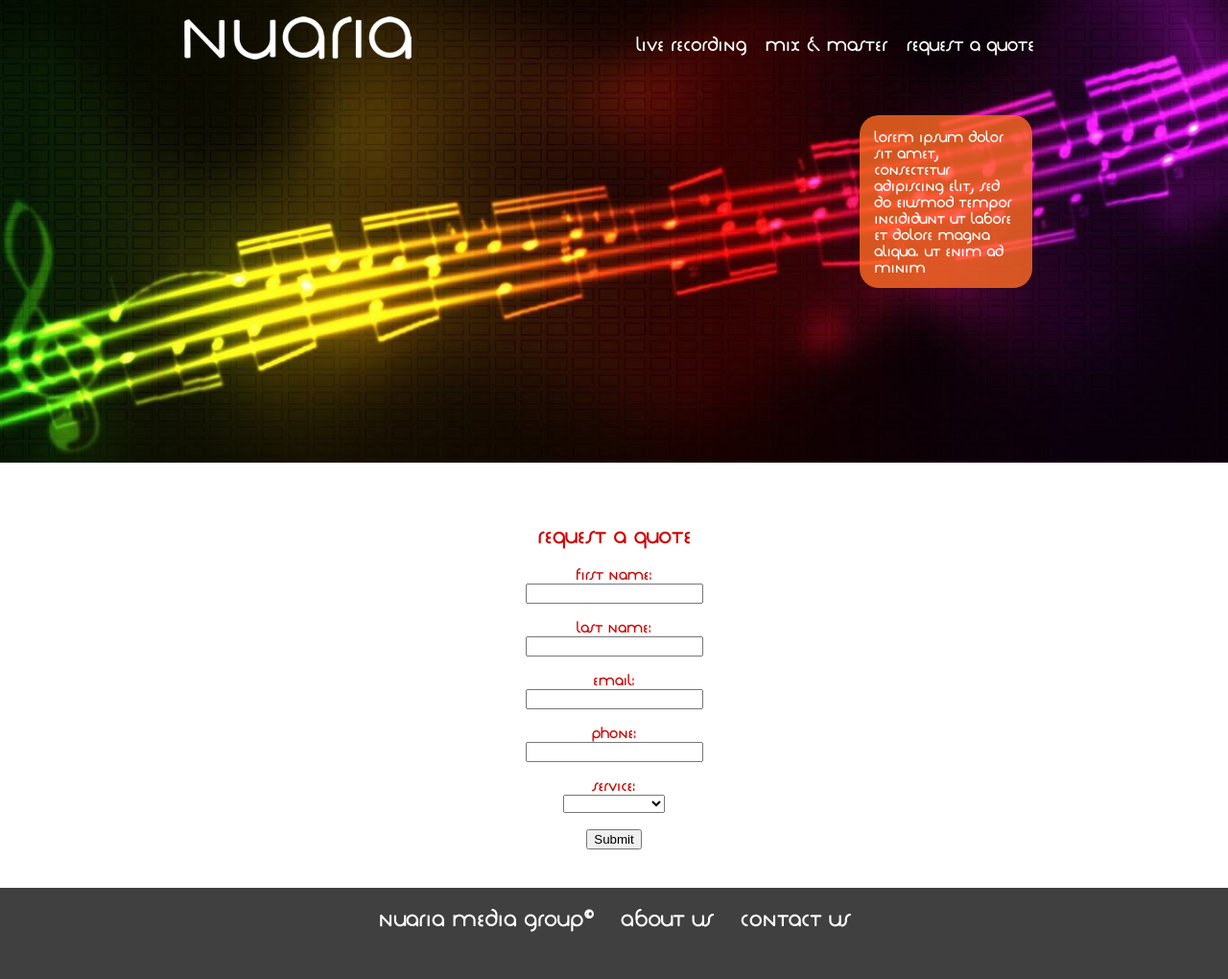
After one commit to jmoney618/music_man, a PHP site: page /quote.php in a window 1280 px wide. The commit adds this page. Shown: the whole page at 96% size. Run offline with PHP 8.4, Linux system fonts and the light colour scheme.

Commit message:
Broke out heading and footer into separate PHP scripts so they can be updated dynamically.  Also, moved quote form from index.php to new quote.php page.

```diff
--- /dev/null
+++ b/footer.php
@@ -0,0 +1,10 @@
+<?php
+/**
+ * Created by PhpStorm.
+ * User: Jose
+ * Date: 4/25/2017
+ * Time: 11:38 AM
+ */
+?>
+<div class="clear"></div>
+<footer> <a href="index.php">Nuaria Media Group&copy;</a> | <a href="#">About Us</a> | <a href="#">Contact Us</a></footer>
--- /dev/null
+++ b/heading.php
@@ -0,0 +1,26 @@
+<?php
+/**
+ * Created by PhpStorm.
+ * User: Jose
+ * Date: 4/25/2017
+ * Time: 11:28 AM
+ */
+?>
+<header><!-- Header, nav, & hero image -->
+    <img src="images/hero_music.png" id="hero_image" alt=""/><!-- Hero img -->
+    <div class="container">
+        <div id="top-navigation">
+            <div id="logo_wrapper"><a href="index.php" id="logo">Nuaria Media Group</a></div>
+            <nav>
+                <ul>
+                    <li><a href="#">live recording</a></li>
+                    <li><a href="#">mix &amp; master</a></li>
+                    <li><a href="quote.php">request a quote</a></li>
+                </ul>
+            </nav>
+        </div>
+        <div id="hero_article">Lorem ipsum dolor sit amet, consectetur adipiscing elit, sed do eiusmod tempor incididunt
+            ut labore et dolore magna aliqua. Ut enim ad minim
+        </div>
+    </div>
+</header>
--- /dev/null
+++ b/quote.php
@@ -0,0 +1,114 @@
+<?php
+/**
+ * Created by PhpStorm.
+ * User: Jose
+ * Date: 4/25/2017
+ * Time: 11:27 AM
+ */
+session_start(); ?>
+<!doctype html>
+<html>
+<head>
+    <meta charset="utf-8">
+    <title>Nuaria Media Group</title>
+    <link href="styles/main.css" rel="stylesheet" type="text/css">
+    <link id="favicon" rel="shortcut icon" href="images/ared.png" type="image/x-icon">
+
+</head>
+
+<body>
+<?php include 'heading.php'; ?>
+<div class="clear"></div>
+<!-- Form section -->
+<div id="form_container">
+    <div class="container">
+        <h2>Request a quote</h2>
+        <form action="<?php echo htmlspecialchars($_SERVER["PHP_SELF"]); ?>" method="post">
+            <label for="fname">First Name: </label><br>
+            <input type="text" id="fname" name="first_name">
+            <br><br>
+            <label for="lname">Last Name: </label><br>
+            <input type="text" id="lname" name="last_name">
+            <br><br>
+            <label for="email">Email: </label><br>
+            <input type="text" id="email" name="email">
+            <br><br>
+            <label for="phone">Phone: </label><br>
+            <input type="text" id="phone" name="phone">
+            <br><br>
+            <label for="service">Service: </label><br>
+            <select id="service" name="service">
+                <option value=""></option>
+                <option value="live recording">Live recording</option>
+                <option value="mix and master">Mix &amp; Master</option>
+                <option value="other">Other</option>
+            </select>
+            <br><br>
+            <input type="submit" value="Submit" name="submit">
+        </form>
+    </div>
+</div>
+<!-- Process form inputs -->
+<?php
+require 'connection.php';
+
+// Initialize and assign form values to variables
+$fname = isset($_POST['first_name']) ? $_POST['first_name'] : '';
+$lname = isset($_POST['last_name']) ? $_POST['last_name'] : '';
+$email = isset($_POST['email']) ? $_POST['email'] : '';
+$phone = isset($_POST['phone']) ? $_POST['phone'] : '';
+$service = isset($_POST['service']) ? $_POST['service'] : '';
+
+// Protect from SQL injections
+$fname = stripslashes($fname);
+$fname = mysqli_real_escape_string($con, $fname);
+
+$lname = stripslashes($lname);
+$lname = mysqli_real_escape_string($con, $lname);
+
+$email = stripslashes($email);
+$email = mysqli_real_escape_string($con, $email);
+
+$phone = stripslashes($phone);
+$phone = mysqli_real_escape_string($con, $phone);
+
+$service = stripslashes($service);
+$service = mysqli_real_escape_string($con, $service);
+
+// Send form data to database
+if (isset($_POST['submit'])) {
+    // MySQL query to test if user has an account in the database
+    $query = "SELECT first_name, last_name, email FROM nuaria.customer WHERE first_name = '$fname' AND last_name = '$lname' AND email = '$email'";
+    $result = mysqli_query($con, $query);
+    $check = mysqli_num_rows($result);
+
+    // If there is a entry in the data base, return an error message
+    if ($check > 0) {
+        echo "<p class='red-backdrop'>It looks like you have already requested a quote.</p>";
+    } else {
+        // Insert new customer into Customer table in database
+        $insert_customer = "INSERT INTO nuaria.customer (first_name, last_name, email, phone) VALUES ('$fname', '$lname', '$email', '$phone')";
+        $result = mysqli_query($con, $insert_customer);
+
+        // Insert new entry into CustomerService table in database
+        // Query to select customerID
+        $query_customerID = "SELECT customerID FROM nuaria.customer WHERE first_name = '$fname' AND last_name = '$lname' AND email = '$email'";
+        $result_customerID = mysqli_query($con, $query_customerID);
+        $row_customer = mysqli_fetch_array($result_customerID);
+        $row_customer = $row_customer['customerID'];
+        // Query to select serviceID
+        $query_serviceID = "SELECT serviceID FROM nuaria.services WHERE service = '$service'";
+        $result_serviceID = mysqli_query($con, $query_serviceID);
+        $row_service = mysqli_fetch_array($result_serviceID);
+        $row_service = $row_service['serviceID'];
+        // Query to insert new record into CustomerService table in database
+        $insert_customer_service = "INSERT INTO nuaria.customerservice (customerID, serviceID) VALUES ('$row_customer', '$row_service')";
+        $result = mysqli_query($con, $insert_customer_service);
+    }
+}
+
+mysqli_close($con);
+?>
+<?php include 'footer.php' ?>
+</body>
+</html>
--- a/styles/main.css
+++ b/styles/main.css
@@ -35,7 +35,7 @@ a {
 }
 #logo_wrapper {
 	height: 50px;
-	width: 410px;
+	width: 240px;
 	position: relative;
 	float: left;
 	text-indent: -5000px;
@@ -130,6 +130,14 @@ nav a:hover {
 	-webkit-box-shadow: 0 0 20px 0 rgba(130,130,130,0.75);
 	box-shadow: 0 0 20px 0 rgba(130,130,130,0.75);
 }
+#form_container {
+	color: #cf0000;
+	font-weight: 800;
+	float: left;
+	width: 100%;
+	text-align: center;
+	padding: 40px 0;
+}
 #contact {
 	margin: 20px auto;
 	padding: 20px
```
Also changed, not shown: index.php (+4 -85 lines), nuaria.sql (added, +111 -0 lines).
